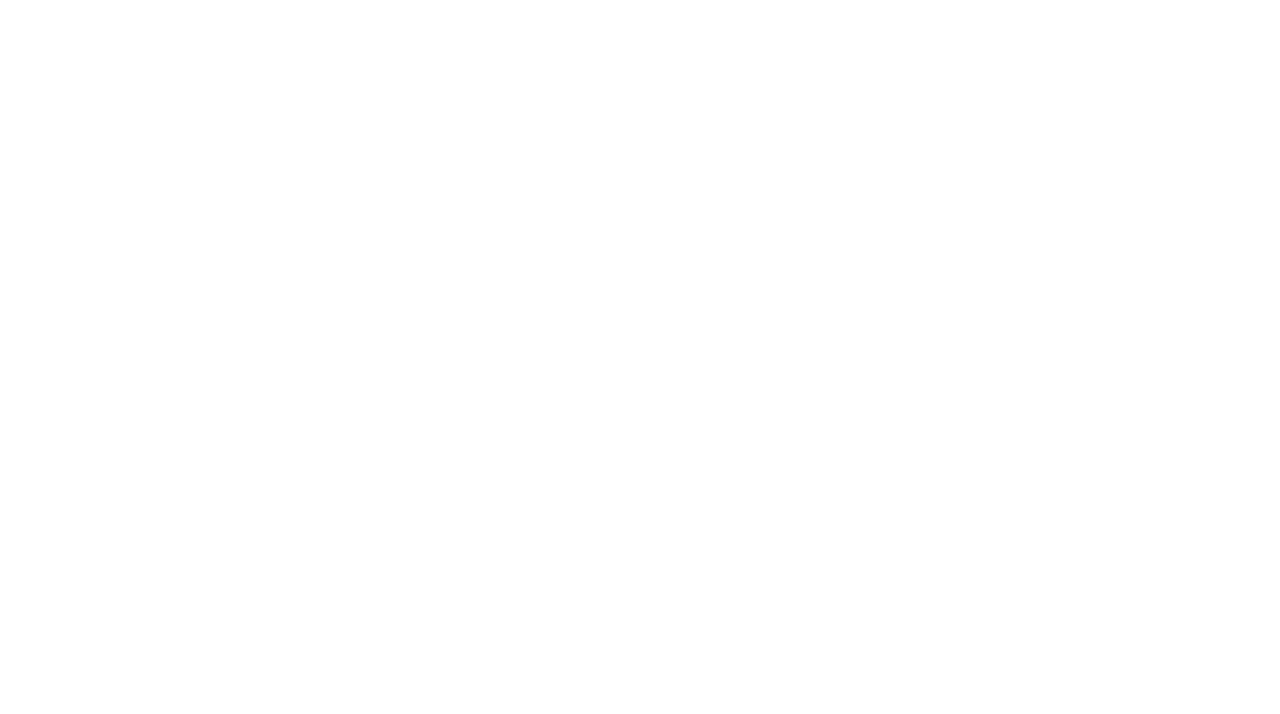
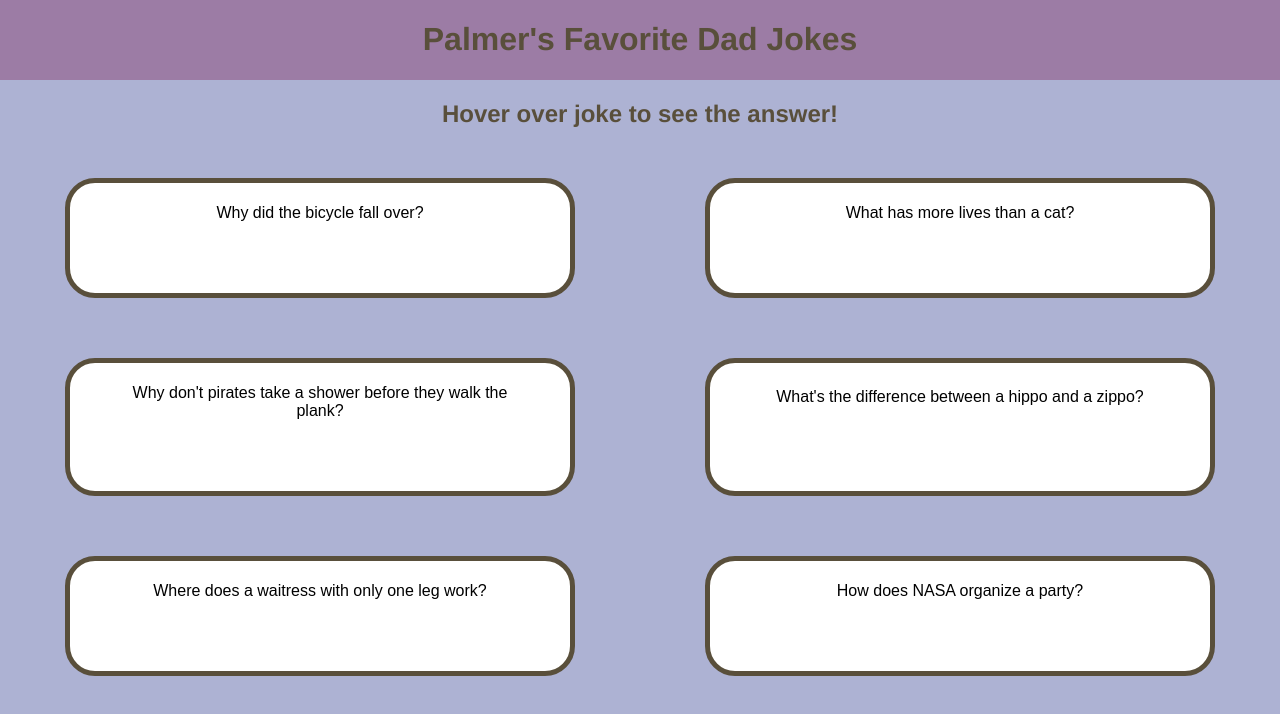
Before and after one commit to palmersola/fun-with-animation, a plain HTML site: page index.html in a window 1280 px wide. Drawn offline with Linux system fonts and the light colour scheme.

Commit message:
added animations to joke site

```diff
--- a/index.html
+++ b/index.html
@@ -5,7 +5,47 @@
     <meta http-equiv="X-UA-Compatible" content="IE=edge" />
     <meta name="viewport" content="width=device-width, initial-scale=1.0" />
     <link rel="stylesheet" href="style.css" />
-    <title>Document</title>
+    <title>Best Jokes</title>
   </head>
-  <body></body>
+  <body>
+    <header>
+      <h1>Palmer's Favorite Dad Jokes</h1>
+    </header>
+    <h2>Hover over joke to see the answer!</h2>
+    <div id="jokes">
+      <div class="joke">
+        <p class="question">Why did the bicycle fall over?</p>
+        <p class="answer">Because it was two tired.</p>
+      </div>
+      <div class="joke">
+        <p class="question">What has more lives than a cat?</p>
+        <p class="answer">A frog, because it croaks every day.</p>
+      </div>
+      <div class="joke">
+        <p class="question">
+          Why don't pirates take a shower before they walk the plank?
+        </p>
+        <p class="answer">They just wash up on shore.</p>
+      </div>
+      <div class="joke">
+        <p class="question">
+          What's the difference between a hippo and a zippo?
+        </p>
+        <p class="answer">
+          One is really heavy and the other's a little lighter.
+        </p>
+      </div>
+      <div class="joke">
+        <p class="question">Where does a waitress with only one leg work?</p>
+        <p class="answer">IHOP.</p>
+      </div>
+      <div class="joke">
+        <p class="question">How does NASA organize a party?</p>
+        <p class="answer">They planet.</p>
+      </div>
+      <!-- <div class="joke">
+        <p></p>
+      </div> -->
+    </div>
+  </body>
 </html>
--- a/style.css
+++ b/style.css
@@ -0,0 +1,88 @@
+html,
+body {
+  margin: 0%;
+  padding: 0%;
+}
+
+body {
+  display: flex;
+  flex-direction: column;
+  align-items: center;
+  background-color: #adb2d3;
+}
+
+header {
+  background-color: #9c7ca5;
+  width: 100%;
+  margin: 0%;
+}
+
+h1,
+h2 {
+  text-align: center;
+  font-family: "Franklin Gothic Medium", "Arial Narrow", Arial, sans-serif;
+  color: #594f3b;
+}
+
+h1 {
+  font-size: xx-large;
+}
+
+h1:hover {
+  font-style: italic;
+  text-decoration: underline;
+}
+
+h2:hover {
+  animation: flip 2s;
+}
+
+#jokes {
+  display: flex;
+  flex-wrap: wrap;
+  justify-content: space-around;
+}
+
+.joke {
+  display: flex;
+  flex-direction: column;
+  justify-content: space-around;
+  margin: 30px;
+  padding: 5px 50px;
+  border: 5px solid #594f3b;
+  background-color: #ffffff;
+  border-radius: 30px;
+  width: 400px;
+  font-family: Arial, Helvetica, sans-serif;
+  text-align: center;
+}
+
+.answer {
+  color: #ffffff;
+  font-style: italic;
+}
+.question:hover {
+  font-weight: bold;
+}
+
+.question:hover + .answer {
+  animation: show 0.5s linear;
+  color: black;
+}
+
+@keyframes show {
+  0% {
+    color: #ffffff;
+  }
+  100% {
+    color: black;
+  }
+}
+@keyframes flip {
+  from {
+    transform: rotate(0deg);
+  }
+  to {
+    transform: rotate(360deg);
+  }
+}
```
